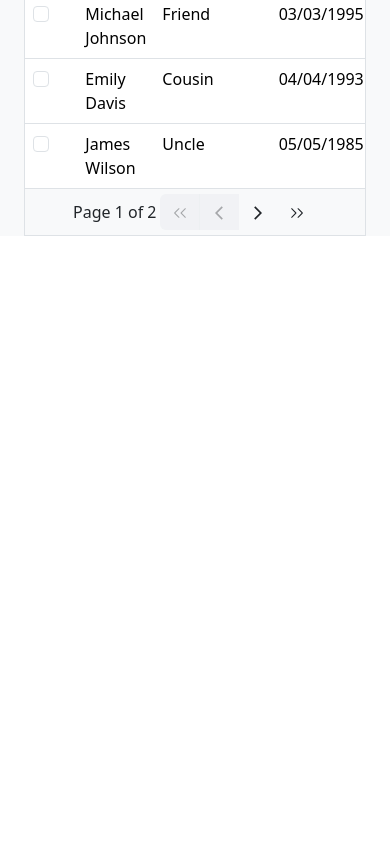
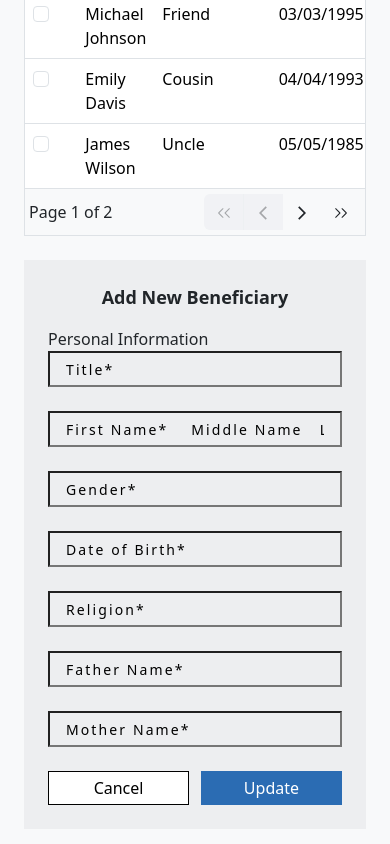
Before and after one commit to Ranjithkumar7200/my-will, a React (Create React App) app: page /beneficiaries in a window 390 px wide. Shown: the part 1056-1900 px from the top of the page. Before the commit the page ends 1292 px from the top, so only its background shows below. Built offline with nearby package versions, Linux system fonts and the light colour scheme.

Commit message:
completed all responsive only issue

```diff
--- a/src/App.css
+++ b/src/App.css
@@ -38,3 +38,12 @@
   pointer-events: none;
   opacity: 0.5;
 }
+.text-input {
+  color: black;
+}
+
+.text-input::placeholder {
+  color: black;
+  font-size: 14px;
+  letter-spacing: 0.15em;
+}
--- /dev/null
+++ b/src/components/DefaultButton.js
@@ -0,0 +1,21 @@
+import React from "react";
+import { Button } from "react-bootstrap";
+
+const DefaultButton = ({ bg, text,color ,border}) => {
+  return (
+    <Button
+      className="px-3 py-1"
+      style={{
+        width: "48%",
+        backgroundColor: bg,
+        color: color,
+        border: `1px solid ${border}`,
+        borderRadius: "0px",
+      }}
+    >
+      {text}
+    </Button>
+  );
+};
+
+export default DefaultButton;
--- /dev/null
+++ b/src/components/TextInput.js
@@ -0,0 +1,17 @@
+import React from "react";
+
+const TextInput = ({ placeholder }) => {
+  return (
+    <input
+      className="text-input px-3 py-1 w-100"
+      placeholder={placeholder}
+      style={{
+        borderRadius: "0px",
+        borderColor: "1px solid black",
+        backgroundColor: "transparent",
+      }}
+    />
+  );
+};
+
+export default TextInput;
--- a/src/pages/Beneficiaries/Beneficiaries.js
+++ b/src/pages/Beneficiaries/Beneficiaries.js
@@ -6,18 +6,23 @@ import { useNavigate } from "react-router-dom";
 import { categoryItems } from "../../constants/categoryItems";
 import Category from "../../components/Category";
 import BeneficiaryTable from "./BeneficiaryTable";
+import AddBeneficiaryForm from "./forms/AddBeneficiaryForm";
 
 const Beneficiaries = () => {
   const navigate = useNavigate();
 
   return (
     <>
-      <Col className="d-flex flex-md-row  flex-column">
+      <Col className="d-flex flex-lg-row  flex-column">
         <Col
           xs={12}
           md={1}
-          className="bgMain px-1 d-md-flex flex-column  d-none align-items-center justify-content-between"
-          style={{ height: "calc(100vh - 72px)", width: "150px",marginRight:"15px" }}
+          className="bgMain px-1 d-lg-flex flex-column  d-none align-items-center justify-content-between"
+          style={{
+            height: "calc(100vh - 72px)",
+            width: "150px",
+            marginRight: "15px",
+          }}
         >
           <div>
             <div className="position-relative mt-5 d-flex justify-content-center">
@@ -73,7 +78,7 @@ const Beneficiaries = () => {
             </span>
           </div>
         </Col>
-        <Col className="bgMain px-1 d-md-none flex-column d-flex align-items-center justify-content-between">
+        <Col className="bgMain px-1 d-lg-none flex-column d-flex align-items-center justify-content-between">
           <div>
             <div className="position-relative mt-5 d-flex justify-content-center">
               <Image
@@ -129,7 +134,7 @@ const Beneficiaries = () => {
           </div>
         </Col>
 
-        <Col className="bg-light">
+        <Col className="bg-light" >
           <Col className="d-none d-lg-flex  flex-md-nowrap flex-wrap">
             {categoryItems.map((items, index) => (
               <Category
@@ -160,11 +165,13 @@ const Beneficiaries = () => {
               />
             ))}
           </Col>
-          <Col>
-            <Col className="px-md-0 px-4">
+          <Col className="d-flex flex-wrap">
+            <Col xs={12} lg={8} className="px-lg-0 px-4">
               <BeneficiaryTable />
             </Col>
-            <Col></Col>
+            <Col className="px-lg-0 px-4 py-lg-0 py-4" xs={12} lg={4}>
+              <AddBeneficiaryForm />
+            </Col>
           </Col>
         </Col>
       </Col>
@@ -173,48 +180,3 @@ const Beneficiaries = () => {
 };
 
 export default Beneficiaries;
-
-// <Table striped bordered hover responsive="md">
-//             <thead>
-//               <tr>
-//                 <th>#</th>
-//                 <th>Name</th>
-//                 <th>Relationship</th>
-//                 <th>Date of Birth</th>
-//                 <th>Status</th>
-//               </tr>
-//             </thead>
-//             <tbody>
-//               {beneficiaries.map((beneficiary, index) => (
-//                 <tr key={beneficiary.id}>
-//                   <td>{index + 1}</td>
-//                   <td>{beneficiary.name}</td>
-//                   <td>{beneficiary.relationship}</td>
-//                   <td>{beneficiary.dob}</td>
-//                   <td>
-//                     <Form.Check
-//                       type="switch"
-//                       id={`status-switch-${beneficiary.id}`}
-//                       label={
-//                         beneficiary.status === "Active" ? "Active" : "Inactive"
-//                       }
-//                       checked={beneficiary.status === "Active"}
-//                       onChange={() => {
-//                         const newStatus =
-//                           beneficiary.status === "Active"
-//                             ? "Inactive"
-//                             : "Active";
-//                         setBeneficiaries((prev) =>
-//                           prev.map((b) =>
-//                             b.id === beneficiary.id
-//                               ? { ...b, status: newStatus }
-//                               : b
-//                           )
-//                         );
-//                       }}
-//                     />
-//                   </td>
-//                 </tr>
-//               ))}
-//             </tbody>
-//           </Table>
--- a/src/pages/Beneficiaries/BeneficiaryTable.js
+++ b/src/pages/Beneficiaries/BeneficiaryTable.js
@@ -165,7 +165,7 @@ const BeneficiaryTable = () => {
           </tbody>
         </Table>
         <Col
-          className="d-flex px-5  justify-content-between align-items-center"
+          className="d-flex px-md-5 px-1  justify-content-between align-items-center"
           style={{ height: "30px" }}
         >
           <p className="text-center">
--- /dev/null
+++ b/src/pages/Beneficiaries/forms/AddBeneficiaryForm.js
@@ -0,0 +1,70 @@
+import React from "react";
+import TextInput from "../../../components/TextInput";
+import { Col, Button } from "react-bootstrap";
+import DefaultButton from "../../../components/DefaultButton";
+
+const AddBeneficiaryForm = () => {
+  return (
+    <div
+      className="d-flex flex-column align-items-center justify-content-between p-4"
+      style={{ backgroundColor: "#edeef0" }}
+    >
+      <p
+        className="text-center"
+        style={{ fontSize: "18px", fontWeight: "bold" }}
+      >
+        Add New Beneficiary
+      </p>
+
+      <Col className="w-100">
+        <span>Personal Information</span>
+
+        <div className="mb-4">
+          <TextInput placeholder={"Title*"} />
+        </div>
+
+        <div className="mb-4">
+          <TextInput placeholder={"First Name*    Middle Name   Last Name"} />
+        </div>
+
+        <div className="mb-4">
+          <TextInput placeholder={"Gender*"} />
+        </div>
+
+        <div className="mb-4">
+          <TextInput placeholder={"Date of Birth*"} />
+        </div>
+
+        <div className="mb-4">
+          <TextInput placeholder={"Religion*"} />
+        </div>
+
+        <div className="mb-4">
+          <TextInput placeholder={"Father Name*"} />
+        </div>
+
+        <div className="mb-4">
+          <TextInput placeholder={"Mother Name*"} />
+        </div>
+
+        <div className="d-flex justify-content-between w-100 mt-4">
+          <DefaultButton
+            bg={"#fff"}
+            text={"Cancel"}
+            color={"black"}
+            border={"black"}
+          />
+
+          <DefaultButton
+            bg={"#2b6cb3"}
+            text={"Update"}
+            color={"#fff"}
+            border={"#2b6cb3"}
+          />
+        </div>
+      </Col>
+    </div>
+  );
+};
+
+export default AddBeneficiaryForm;
```
